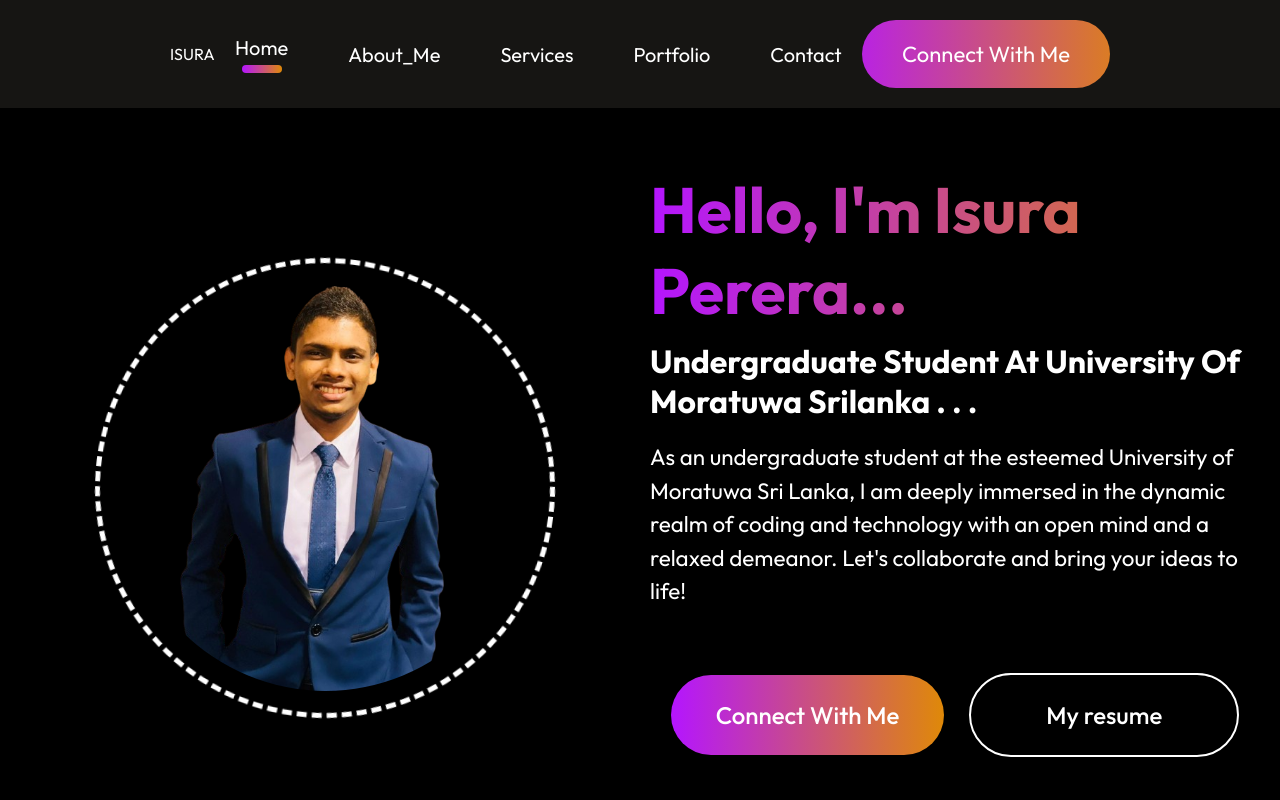
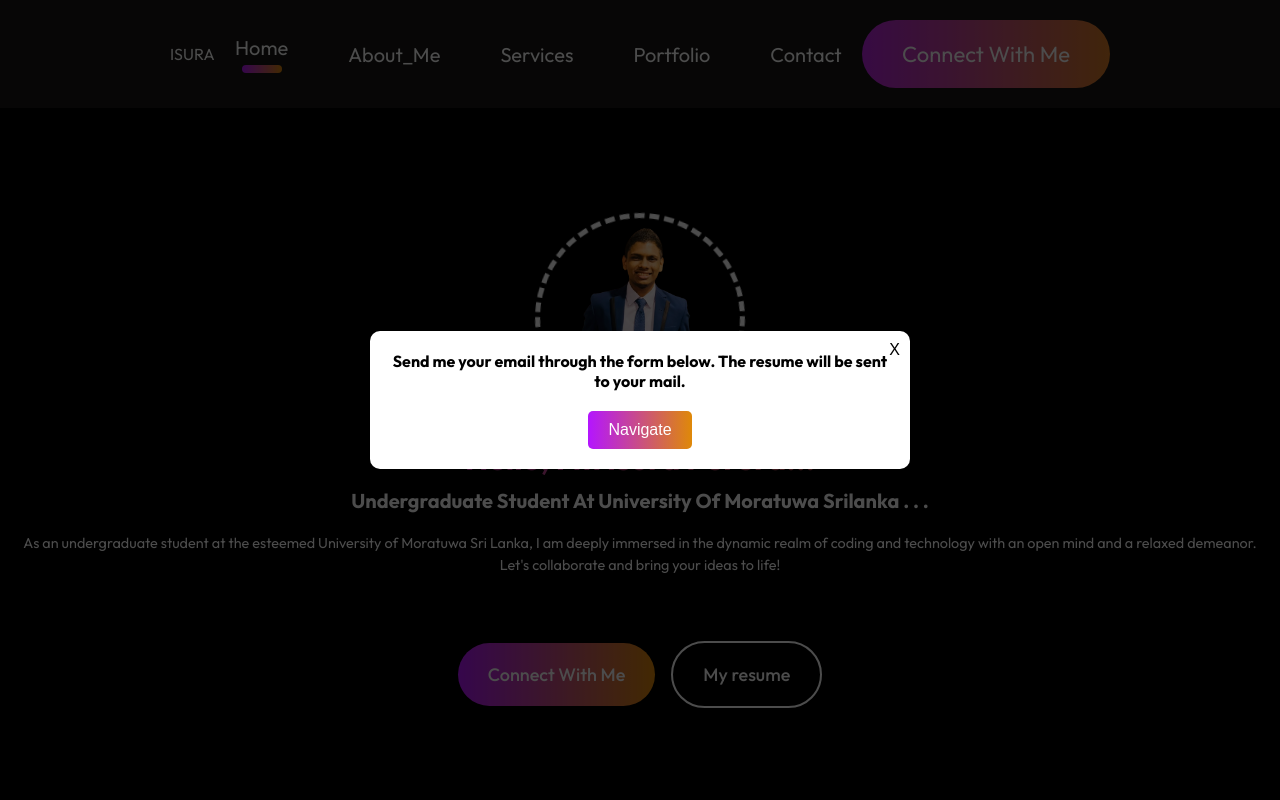
Before and after one commit to IsuraViranga/IsuraViranga.github.io, a React (Vite) app: page / in a window 1280 px wide. Both pictures are taken after a click on the element "My resume". Shown: the top 800 px of the page. Built offline with nearby package versions, Linux system fonts and the light colour scheme.

Commit message:
small changes

```diff
--- a/src/Components/About/About.jsx
+++ b/src/Components/About/About.jsx
@@ -61,7 +61,6 @@ const About = () => {
                       <div class="dropdown-content">
                         <a>Sequalize</a>
                         <a>My SQL</a>
-                        <a>Mongo db</a>
                       </div>
                     </div>
                 </div>
--- a/src/Components/Contact/Contact.jsx
+++ b/src/Components/Contact/Contact.jsx
@@ -1,4 +1,4 @@
-import React, { useEffect, useState } from 'react';
+import React, { useEffect, useRef } from 'react';
 import mobile from '../../assets/mobile2.svg';
 import location from '../../assets/location.svg';
 import mail from '../../assets/mail1.svg';
@@ -7,6 +7,7 @@ import AOS from 'aos';
 import 'aos/dist/aos.css';
 
 const Contact = () => {
+    const formRef = useRef(null);
 
     useEffect(() => {
         AOS.init({
@@ -36,6 +37,7 @@ const Contact = () => {
 
         if (res.success) {
             alert(res.message);
+            formRef.current.reset(); // Clear the form fields
         }
     };
 
@@ -48,30 +50,29 @@ const Contact = () => {
             <div className="contact-section">
                 <div className="contact-left" data-aos="fade-right">
                     <h1>Let's talk</h1>
-                <p>I am currently available to take on new projects.so feel free to send me a message about anything you want me to work on.You can contact anytime.</p>
+                    <p>I am currently available to take on new projects. Feel free to send me a message about anything you want me to work on. You can contact me anytime.</p>
                     <div className="contact-details">
                         <div className="contact-detail">
-                         <img src={mail} alt='mail address'/><p>isuraviranga@gmail.com</p>
+                            <img src={mail} alt='mail address' /><p>isuraviranga@gmail.com</p>
                         </div>
                         <div className="contact-detail">
-                         <img src={mobile} alt='mail address'/><p>0777997689</p>
+                            <img src={mobile} alt='mobile number' /><p>0777997689</p>
                         </div>
                         <div className="contact-detail">
-                         <img src={location} alt='mail address'/><p>Colombo SriLanka</p>
+                            <img src={location} alt='location' /><p>Colombo, Sri Lanka</p>
                         </div>
                     </div>
                 </div>
-            <form onSubmit={onSubmit} className="contact-right" data-aos="fade-left">
-                <label htmlFor=''>Your Name</label>
-                <input type='text' placeholder='Enter your name' name='name'/>
-                <label htmlFor=''>Your Email</label>
-                <input type='email' placeholder='Enter youe email' name='email'/>
+                <form onSubmit={onSubmit} className="contact-right" data-aos="fade-left" ref={formRef}>
+                    <label htmlFor='name'>Your Name</label>
+                    <input type='text' placeholder='Enter your name' name='name' />
+                    <label htmlFor='email'>Your Email</label>
+                    <input type='email' placeholder='Enter your email' name='email' />
                     <label>Write Your Message Here</label>
                     <textarea name='message' rows={8} placeholder='Enter your message'></textarea>
                     <button className="contact-submit" type='submit'>Submit now</button>
                 </form>
             </div>
-
         </div>
     )
 }
--- a/src/Components/NewHero/NewHero.css
+++ b/src/Components/NewHero/NewHero.css
@@ -117,9 +117,64 @@
 }
 
 
+.popup-overlay {
+  position: fixed;
+  top: 0;
+  left: 0;
+  width: 100%;
+  height: 100%;
+  background: rgba(0, 0, 0, 0.7);
+  display: flex;
+  justify-content: center;
+  align-items: center;
+  z-index: 1000;
+}
+
+.popup-content {
+  background: #fff;
+  padding: 20px;
+  border-radius: 10px;
+  text-align: center;
+  max-width: 500px;
+  width: 90%;
+  position: relative;
+}
+.popup-content p{
+  color: #000;
+  font-weight: bold;
+}
+.popup-close {
+  position: absolute;
+  top: 10px;
+  right: 10px;
+  background: none;
+  border: none;
+  font-size: 16px;
+  cursor: pointer;
+}
+
+.popup-navigate {
+  margin-top: 20px;
+  padding: 10px 20px;
+  background: linear-gradient(to left, #DF8908, #B415FF);
+  border: none;
+  border-radius: 5px;
+  color: rgb(255, 255, 255);
+  cursor: pointer;
+  font-size: 16px;
+}
+
+.popup-navigate:hover {
+  background: linear-gradient(to left, #B415FF, #DF8908);
+}
+
+
 
   /* Responsive Design */
-  @media (max-width: 768px) {
+  @media (max-width: 1360px) {
+    .popup-content {
+      width: 80%;
+    }
     .intro-container {
       flex-direction: column;
       text-align: center;
@@ -170,6 +225,9 @@
 
  /* Responsive Design */
  @media (max-width: 430px) {
+    .popup-content {
+      width: 90%;
+    }
     .intro-container {
       flex-direction: column;
       text-align: center;
--- a/src/Components/NewHero/NewHero.jsx
+++ b/src/Components/NewHero/NewHero.jsx
@@ -1,6 +1,6 @@
 import React, { useEffect, useState } from 'react';
-import './NewHero.css'; // Import the CSS file
-import MainPic from '../../assets/mainProfilePic.png'; // Import your background-removed photo
+import './NewHero.css';
+import MainPic from '../../assets/mainProfilePic.png';
 import AnchorLink from 'react-anchor-link-smooth-scroll';
 import AOS from 'aos';
 import 'aos/dist/aos.css';
@@ -8,10 +8,11 @@ import 'aos/dist/aos.css';
 const NewHero = () => {
     const [displayedText, setDisplayedText] = useState('');
     const [displayedTextTwo, setDisplayedTextTwo] = useState('');
+    const [showPopup, setShowPopup] = useState(false);
     const fullText = "Hello, I'm Isura Perera...";
     const typingSpeed = 100;
     const fullTextTwo ="Undergraduate Student At University Of Moratuwa Srilanka . . .";
-   // Full Stack Developer based in Sri Lanka.
+
     useEffect(() => {
         AOS.init({
             duration: 1000,
@@ -42,12 +43,22 @@ const NewHero = () => {
         typeText();
     }, []);
 
+    const togglePopup = () => setShowPopup(!showPopup);
+
+    const handleNavigateClick = () => {
+        togglePopup(); // Close the popup
+        document.getElementById('contact').scrollIntoView({ behavior: 'smooth' });
+    };
+
+    const handleClosePopup = (e) => {
+        if (e.target.className === 'popup-overlay') {
+            togglePopup(); // Close the popup when clicking outside
+        }
+    };
+
     return (
         <div className="intro-container">
             <div className="photo-container" data-aos="fade-down">
-                {/* <div className="circle-animation">
-                    <img src={MainPic} alt="Isura Perera" className="profile-photo" />
-                </div> */}
                 <div className="circle-animation">
                     <div className="dotted-border"></div>
                     <div className="profile-photo-container">
@@ -65,9 +76,19 @@ const NewHero = () => {
                 </div>
                 <div className="hero-action">
                     <div className="hero-connect"><AnchorLink offset={50} href='#contact' className='anchor-link'>Connect With Me</AnchorLink></div>
-                    <div className="hero-resume">My resume</div>
+                    <div className="hero-resume" onClick={togglePopup}>My resume</div>
                 </div>
             </div>
+
+            {showPopup && (
+                <div className="popup-overlay" onClick={handleClosePopup}>
+                    <div className="popup-content">
+                        <button className="popup-close" onClick={togglePopup}>X</button>
+                        <p>Send me your email through the form below. The resume will be sent to your mail.</p>
+                        <button className="popup-navigate" onClick={handleNavigateClick}>Navigate</button>
+                    </div>
+                </div>
+            )}
         </div>
     );
 };
--- a/src/Components/Services/SlideView.jsx
+++ b/src/Components/Services/SlideView.jsx
@@ -24,78 +24,78 @@ const mobile=[
     {
         proTitle:"WhatsUp",
         descrip:"Developed a chat application which can be used for realtimecommunicate, using WebSockets and explore how WhatsApp functions work. The project demonstrates the to implement and manage real-time interactions within an application.",
-        technologies:"Flutter, Node.js, Socket.io, sqLite, MongoDB",
+        technologies:"Flutter, Node.js, Socket.io, sqLite",
         imageUrl:whats3
     },
     {
-        proTitle:"Coca-Cola Work permit App",
-        descrip:"Developed a real-time communicating chat ap using WebSockets and explore how WhatsApp functions work. The project demonstrates the to implement and manage real-time interactions within an application.",
-        technologies:"Flutter, Node.js, Socket.io, sqLite, MongoDB",
-        imageUrl:coke5
+        proTitle:"MedInvent Patient Mobile App",
+        descrip:"MedInvent Connect improves healthcare in Sri Lanka by connecting doctors, patients, and pharmacists. Users can manage profiles, prescriptions, and appointments, with notifications for cancellations and doctor arrivals, plus online payments.",
+        technologies:"Flutter,ReactJS, Node.js,PostgreSQL with Sequelize,Firebase for push notifications",
+        imageUrl:medMobileCode
     },
     {
-        proTitle:"MedInvent Patient Mobile App",
-        descrip:"Developed a real-time communicating chat applicata nd explore how WhatsApp functions work. The project demonstrates the to implement and manage real-time interactions within an application.",
-        technologies:"Flutter, Node.js, Socket.io, sqLite, MongoDB",
-        imageUrl:medMobileCode
+        proTitle:"Coca-Cola Work permit App",
+        descrip:"Developing a work permit management application for Coca-Cola Beverages Sri Lanka Limited to digitize daily work permit forms through a mobile app. This application will also generate summary reports, allowing the company to analyze the types and frequency of work permits used each month.",
+        technologies:"React Native,Node.js,MySQL",
+        imageUrl:coke5
     }
 ];
 
 const web=[
     {
         proTitle:"MedInvent",
-        descrip:"Developed a chat application which can be used for realtime communicate, using WebSockets and explore how WhatsApp functions work. The project demonstrates the to implement and manage real-time interactions within an application.",
-        technologies:"Flutter, Node.js, Socket.io, sqLite, MongoDB",
+        descrip:"Using the MedInvent web application, doctors and clinics can schedule sessions, view session details via calendars, and send notifications for session cancellations and doctor arrivals to relevant patients.",
+        technologies:"React.js, Node.js,PostgreSQL with Sequelize",
         imageUrl:medTable
     },
     {
-        proTitle:"DreamBot",
-        descrip:"Developed a real-time communicating chat ap using WebSockets and explore how WhatsApp functions work. The project demonstrates the to implement and manage real-time interactions within an application.",
-        technologies:"Flutter, Node.js, Socket.io, sqLite, MongoDB",
+        proTitle:"Protfolio",
+        descrip:"Developed a personal portfolio website featuring my bio,project details for mobile and web apps, skills, services in web and mobile development, and contact information to showcases my professional journey",
+        technologies:"React.js , CSS",
+        imageUrl:myPolio
+    },
+    {
+        proTitle:"SailingPen Educational Site",
+        descrip:"This project is a clone website of the SailingPen educational institute. It replicates the original site's design and functionality, offering a similar user experience for educational purposes. ",
+        technologies:"HTML, CSS, and JavaScript",
         imageUrl:sailing
     },
     {
-        proTitle:"Protfolio",
-        descrip:"Developed a real-time communicating chat applicata nd explore how WhatsApp functions work. The project demonstrates the to implement and manage real-time interactions within an application.",
-        technologies:"Flutter, Node.js, Socket.io, sqLite, MongoDB",
-        imageUrl:myPolio
-    },
-    {
-        proTitle:"Coca-Cola Work permit App",
-        descrip:"Developed a real-time communicating chat ap using WebSockets and explore how WhatsApp functions work. The project demonstrates the to implement and manage real-time interactions within an application.",
-        technologies:"Flutter, Node.js, Socket.io, sqLite, MongoDB",
+        proTitle:"AIMEE School Site",
+        descrip:"Developed a dynamic website for AIMEE International School, enhancing online presence and communication. The site features an intuitive design with detailed program information and staff profiles.",
+        technologies:"HTML, CSS, and JavaScript",
         imageUrl:aimee
     },
     {
-        proTitle:"MedInvent Patient Mobile App",
-        descrip:"Developed a real-time communicating chat applicata nd explore how WhatsApp functions work. The project demonstrates the to implement and manage real-time interactions within an application.",
-        technologies:"Flutter, Node.js, Socket.io, sqLite, MongoDB",
+        proTitle:"JetWing Hotel Web Site",
+        descrip:"Developed a website for Jetwing Hotel to gain hands-on experience in web development. The site includes room details, hotel information, and contact options.",
+        technologies:"HTML, CSS, and JavaScript",
         imageUrl:jetwing
     }
 ];
 const UI=[
     {
-        proTitle:"UUUUI",
-        descrip:"Developed a chat application which can be used for realtime communicate, using WebSockets and explore how WhatsApp functions work. The project demonstrates the to implement and manage real-time interactions within an application.",
-        technologies:"Flutter, Node.js, Socket.io, sqLite, MongoDB",
+        proTitle:"MedInvent Patient Mobile App",
+        descrip:"MedInvent Patient Mobile App UI design",
+        technologies:"using Figma",
+        imageUrl:medMobile
+    },
+    {
+        proTitle:"Coca-Cola Work permit App",
+        descrip:"Coca-Cola Work permit App UI design",
+        technologies:"using Figma",
+        imageUrl:cokefinall
+    },
+    {
+        proTitle:"ToDour todo app",
+        descrip:"ToDour todo app UI design",
+        technologies:"using Figma",
         imageUrl:todo
     },
     {
-        proTitle:"Coca-Cola Work permit App",
-        descrip:"Developed a real-time communicating chat ap using WebSockets and explore how WhatsApp functions work. The project demonstrates the to implement and manage real-time interactions within an application.",
-        technologies:"Flutter, Node.js, Socket.io, sqLite, MongoDB",
-        imageUrl:cokefinall
-    },
-    {
         proTitle:"MedInvent Patient Mobile App",
-        descrip:"Developed a real-time communicating chat applicata nd explore how WhatsApp functions work. The project demonstrates the to implement and manage real-time interactions within an application.",
-        technologies:"Flutter, Node.js, Socket.io, sqLite, MongoDB",
-        imageUrl:medMobile
-    },
-    {
-        proTitle:"MedInvent Patient Mobile App",
-        descrip:"Developed a real-time communicating chat applicata nd explore how WhatsApp functions work. The project demonstrates the to implement and manage real-time interactions within an application.",
-        technologies:"Flutter, Node.js, Socket.io, sqLite, MongoDB",
+        descrip:"MedInvent Patient Mobile App UI design",
+        technologies:"using Figma",
         imageUrl:medWebUi
     }
 ];
```
Lines whose indentation alone changed are shown as unchanged.
